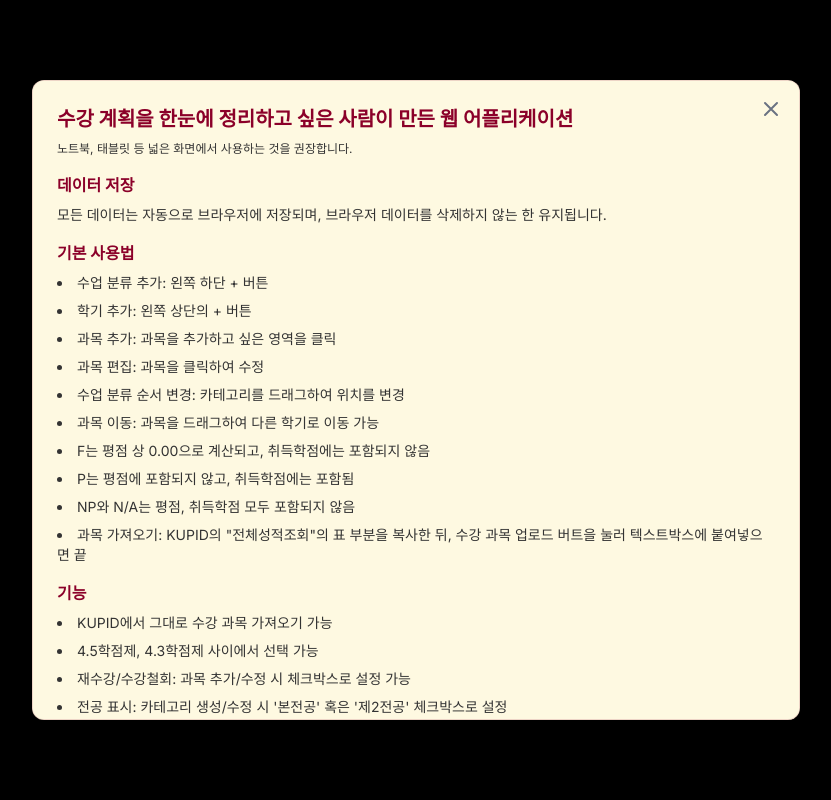
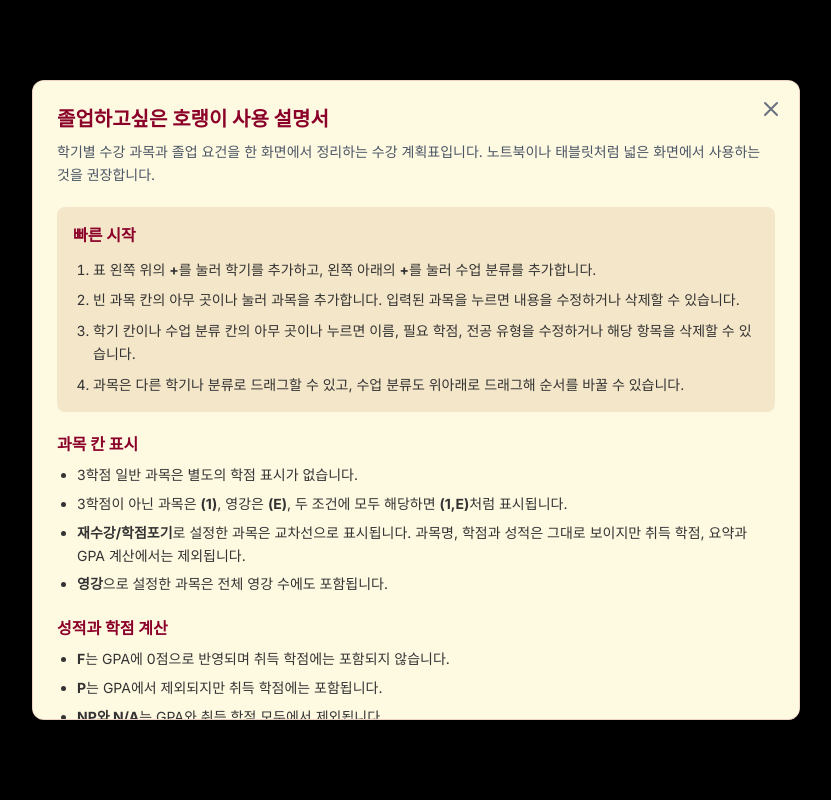
Before and after one commit to anamGIGANTICpenguin/sugang-planner, a React (Vite) app: page / in a window 1280 px wide. Both pictures are taken after a click on the button "사용 설명서". Shown: the top 800 px of the page, without its empty margins (224-1055 px from the left). Built offline with nearby package versions, Linux system fonts and the light colour scheme; a web font is replaced by a local one.

Commit message:
user manual update

```diff
--- a/src/components/Common/Instructions.tsx
+++ b/src/components/Common/Instructions.tsx
@@ -87,47 +87,162 @@ const Instructions: React.FC = () => {
               </svg>
             </button>
 
-            <div className="space-y-4">
+            <div className="space-y-5">
               <section>
-                <h3 id="instructions-title" className="font-bold mb-2 text-xl text-[#8B0029] dark:text-[#F8F2DE]">수강 계획을 한눈에 정리하고 싶은 사람이 만든 웹 어플리케이션</h3>
-                <p className="text-xs">
-                노트북, 태블릿 등 넓은 화면에서 사용하는 것을 권장합니다.
+                <h3
+                  id="instructions-title"
+                  className="mb-2 pr-8 text-xl font-bold text-[#8B0029] dark:text-[#F8F2DE]"
+                >
+                  졸업하고싶은 호랭이 사용 설명서
+                </h3>
+                <p className="text-sm leading-relaxed text-gray-600 dark:text-gray-300">
+                  학기별 수강 과목과 졸업 요건을 한 화면에서 정리하는 수강 계획표입니다.
+                  노트북이나 태블릿처럼 넓은 화면에서 사용하는 것을 권장합니다.
+                </p>
+              </section>
+
+              <section className="rounded-lg bg-[#F4E6C8] p-4 dark:bg-gray-900/60">
+                <h4 className="mb-3 font-bold text-[#8B0029] dark:text-[#F8F2DE]">
+                  빠른 시작
+                </h4>
+                <ol className="list-decimal space-y-2 pl-5 text-sm leading-relaxed">
+                  <li>
+                    표 왼쪽 위의 <strong>+</strong>를 눌러 학기를 추가하고, 왼쪽 아래의{' '}
+                    <strong>+</strong>를 눌러 수업 분류를 추가합니다.
+                  </li>
+                  <li>
+                    빈 과목 칸의 아무 곳이나 눌러 과목을 추가합니다. 입력된 과목을 누르면
+                    내용을 수정하거나 삭제할 수 있습니다.
+                  </li>
+                  <li>
+                    학기 칸이나 수업 분류 칸의 아무 곳이나 누르면 이름, 필요 학점, 전공
+                    유형을 수정하거나 해당 항목을 삭제할 수 있습니다.
+                  </li>
+                  <li>
+                    과목은 다른 학기나 분류로 드래그할 수 있고, 수업 분류도 위아래로
+                    드래그해 순서를 바꿀 수 있습니다.
+                  </li>
+                </ol>
+              </section>
+
+              <section>
+                <h4 className="mb-2 font-bold text-[#8B0029] dark:text-[#F8F2DE]">
+                  과목 칸 표시
+                </h4>
+                <ul className="list-disc space-y-1.5 pl-5 text-sm leading-relaxed">
+                  <li>3학점 일반 과목은 별도의 학점 표시가 없습니다.</li>
+                  <li>
+                    3학점이 아닌 과목은 <strong>(1)</strong>, 영강은 <strong>(E)</strong>,
+                    두 조건에 모두 해당하면 <strong>(1,E)</strong>처럼 표시됩니다.
+                  </li>
+                  <li>
+                    <strong>재수강/학점포기</strong>로 설정한 과목은 교차선으로 표시됩니다.
+                    과목명, 학점과 성적은 그대로 보이지만 취득 학점, 요약과 GPA 계산에서는
+                    제외됩니다.
+                  </li>
+                  <li>
+                    <strong>영강</strong>으로 설정한 과목은 전체 영강 수에도 포함됩니다.
+                  </li>
+                </ul>
+              </section>
+
+              <section>
+                <h4 className="mb-2 font-bold text-[#8B0029] dark:text-[#F8F2DE]">
+                  성적과 학점 계산
+                </h4>
+                <ul className="list-disc space-y-1.5 pl-5 text-sm leading-relaxed">
+                  <li>
+                    <strong>F</strong>는 GPA에 0점으로 반영되며 취득 학점에는 포함되지
+                    않습니다.
+                  </li>
+                  <li>
+                    <strong>P</strong>는 GPA에서 제외되지만 취득 학점에는 포함됩니다.
+                  </li>
+                  <li>
+                    <strong>NP와 N/A</strong>는 GPA와 취득 학점 모두에서 제외됩니다.
+                  </li>
+                  <li>
+                    툴바 왼쪽의 <strong>4.5/4.3</strong> 선택기로 GPA 만점 체계를 바꿀 수
+                    있습니다.
+                  </li>
+                  <li>
+                    수업 분류를 본전공이나 제2전공으로 지정하면 전체, 본전공, 제2전공
+                    학점과 GPA를 구분해 계산합니다.
+                  </li>
+                </ul>
+              </section>
+
+              <section className="rounded-lg border border-[#8B0029]/10 p-4 dark:border-white/10">
+                <h4 className="mb-2 font-bold text-[#8B0029] dark:text-[#F8F2DE]">
+                  KUPID 업로드
+                </h4>
+                <ol className="list-decimal space-y-2 pl-5 text-sm leading-relaxed">
+                  <li>
+                    KUPID <strong>전체성적조회 → 학기별 성적</strong>에서 첫 학기 이름부터
+                    마지막 학기의 환산점수까지 전체 내용을 복사합니다.
+                  </li>
+                  <li>
+                    <strong>과목별 성적</strong>에서 제일 위 과목의 학수번호부터 마지막
+                    과목까지 전체 내용을 복사합니다.
+                  </li>
+                  <li>
+                    툴바의 <strong>KUPID 업로드</strong>를 열어 학기별 성적은 왼쪽, 과목별
+                    성적은 오른쪽 칸에 붙여넣고 <strong>업로드</strong>를 누릅니다.
+                  </li>
+                  <li>
+                    불러오기 전 확인 화면에서 감지된 학기 이름과 과목 수를 확인한 뒤
+                    가져오기를 확정합니다. 전공 학수번호가 여러 개면 본전공과 제2전공을
+                    선택하는 단계가 표시됩니다.
+                  </li>
+                </ol>
+                <p className="mt-3 rounded-md bg-amber-100 px-3 py-2 text-xs font-medium text-amber-900 dark:bg-amber-400/15 dark:text-amber-200">
+                  KUPID 가져오기를 확정하면 현재 계획이 새 성적표 내용으로 교체됩니다.
+                  먼저 저장하기/export로 백업하는 것을 권장합니다.
                 </p>
               </section>
 
               <section>
-                <h3 className="font-bold mb-2 text-[#8B0029] dark:text-[#F8F2DE]">데이터 저장</h3>
-                <p className="text-sm">
-                  모든 데이터는 자동으로 브라우저에 저장되며, 브라우저 데이터를 삭제하지 않는 한 유지됩니다.
-                </p>
-              </section>
-
-              <section>
-                <h3 className="font-bold mb-2 text-[#8B0029] dark:text-[#F8F2DE]">기본 사용법</h3>
-                <ul className="list-disc list-inside space-y-2 text-sm">
-                  <li>수업 분류 추가: 왼쪽 하단 + 버튼</li>
-                  <li>학기 추가: 왼쪽 상단의 + 버튼</li>
-                  <li>과목 추가: 과목을 추가하고 싶은 영역을 클릭</li>
-                  <li>과목 편집: 과목을 클릭하여 수정</li>
-                  <li>수업 분류 순서 변경: 카테고리를 드래그하여 위치를 변경</li>
-                  <li>과목 이동: 과목을 드래그하여 다른 학기로 이동 가능</li>
-                  <li>F는 평점 상 0.00으로 계산되고, 취득학점에는 포함되지 않음</li>
-                  <li>P는 평점에 포함되지 않고, 취득학점에는 포함됨</li>
-                  <li>NP와 N/A는 평점, 취득학점 모두 포함되지 않음</li>
-                  <li>과목 가져오기: KUPID의 "전체성적조회"의 표 부분을 복사한 뒤, 수강 과목 업로드 버트을 눌러 텍스트박스에 붙여넣으면 끝</li>
+                <h4 className="mb-2 font-bold text-[#8B0029] dark:text-[#F8F2DE]">
+                  저장, 백업과 불러오기
+                </h4>
+                <ul className="list-disc space-y-1.5 pl-5 text-sm leading-relaxed">
+                  <li>
+                    계획, 테마와 GPA 체계는 쿠키가 아니라 현재 브라우저의{' '}
+                    <strong>localStorage</strong>에 자동 저장됩니다.
+                  </li>
+                  <li>
+                    <strong>저장하기/export</strong>는 현재 계획을 JSON 백업 파일로
+                    다운로드합니다.
+                  </li>
+                  <li>
+                    <strong>불러오기/import</strong>는 백업 파일을 확인한 뒤 현재 계획을
+                    해당 파일의 내용으로 교체합니다.
+                  </li>
+                  <li>
+                    다른 기기나 브라우저로 계획을 옮기거나 브라우저 데이터를 삭제하기
+                    전에는 반드시 백업 파일을 저장해주세요.
+                  </li>
                 </ul>
               </section>
 
               <section>
-                <h3 className="font-bold mb-2 text-[#8B0029] dark:text-[#F8F2DE]">기능</h3>
-                <ul className="list-disc list-inside space-y-2 text-sm">
-                  <li>KUPID에서 그대로 수강 과목 가져오기 가능</li>
-                  <li>4.5학점제, 4.3학점제 사이에서 선택 가능</li>
-                  <li>재수강/수강철회: 과목 추가/수정 시 체크박스로 설정 가능</li>
-                  <li>전공 표시: 카테고리 생성/수정 시 '본전공' 혹은 '제2전공' 체크박스로 설정</li>
-                  <li>드래그 앤 드롭: 과목을 다른 학기로 이동시켜가며 손쉽게 여러 계획을 짤 수 있습니다   </li>
-                  <li>제2전공 평점 계산: 총 평점 및 전공 평점 이외에도 본전공과 제2전공의 평점을 따로 계산해 줍니다</li>
-                  <li>영어 강의: 영강을 몇 개 들었는지 표시해 줍니다</li>
+                <h4 className="mb-2 font-bold text-[#8B0029] dark:text-[#F8F2DE]">
+                  화면과 조작
+                </h4>
+                <ul className="list-disc space-y-1.5 pl-5 text-sm leading-relaxed">
+                  <li>툴바의 해/달 버튼으로 라이트 모드와 다크 모드를 전환할 수 있습니다.</li>
+                  <li>
+                    페이지 맨 위에서 아래로 스크롤하면 헤더가 먼저 축소됩니다. 헤더가
+                    축소된 다음 스크롤부터 계획표가 이동합니다.
+                  </li>
+                  <li>
+                    팝업은 바깥 영역을 누르거나 <strong>Esc</strong>를 눌러 닫을 수
+                    있습니다.
+                  </li>
+                  <li>
+                    삭제와 계획 교체는 되돌리기 기능이 없으므로 중요한 변경 전에는 백업을
+                    권장합니다.
+                  </li>
                 </ul>
               </section>
             </div>
```
